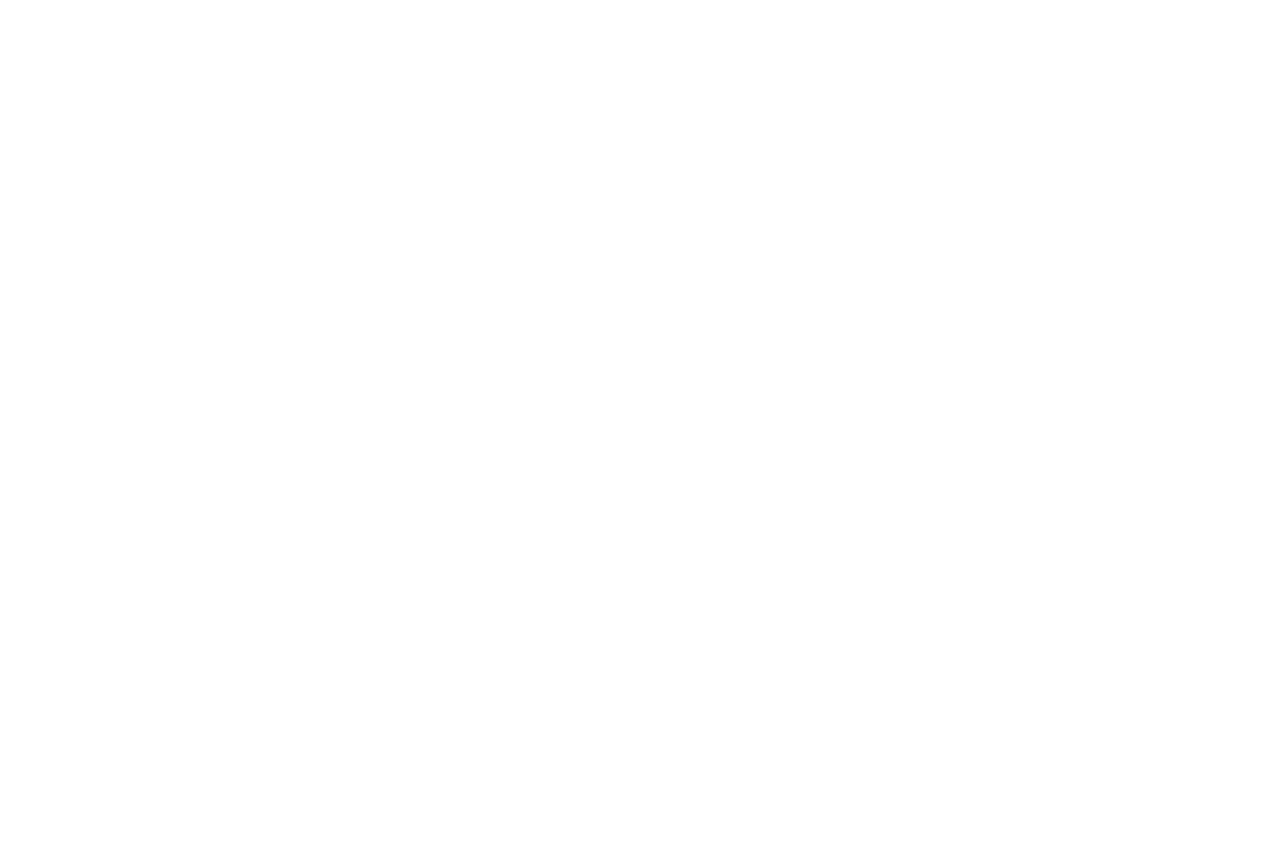
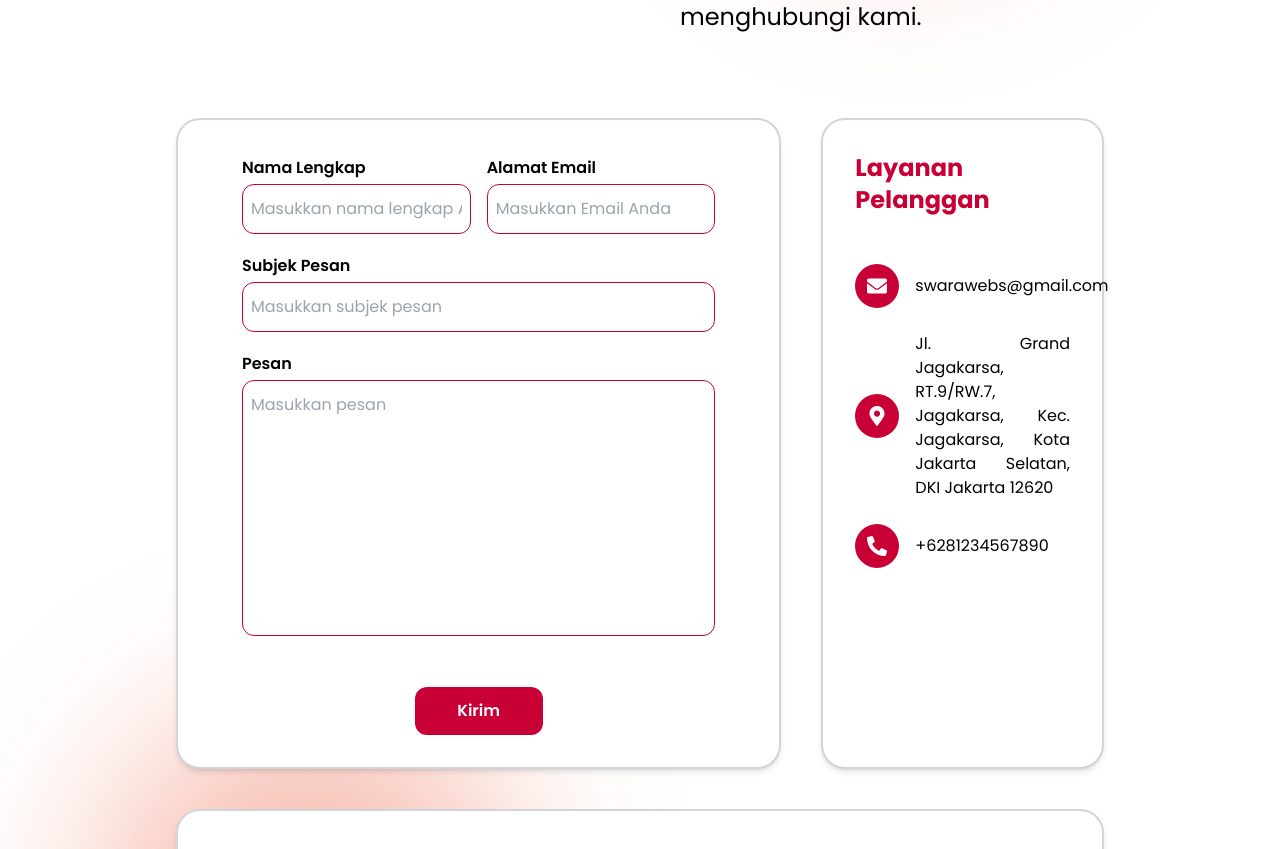
Before and after one commit to lontonggg/swara-fe, a Next.js app: page /bantuan in a window 1280 px wide. Before the commit this address had no page. Shown: the part 437-1286 px from the top of the page. Before the commit the page ends 800 px from the top, so only its background shows below. Built offline with nearby package versions, Linux system fonts and the light colour scheme.

Commit message:
feat: Created bantuan page

```diff
--- /dev/null
+++ b/src/app/bantuan/page.tsx
@@ -0,0 +1,170 @@
+'use client'
+
+import React, { useState } from 'react'
+import Image from 'next/image'
+import { Navbar } from '@/components/common/Navbar'
+import Footer from '@/components/common/Footer'
+import { FaEnvelope, FaMapMarkerAlt, FaPhoneAlt } from 'react-icons/fa'
+
+interface Errors {
+  nama?: string
+  email?: string
+  subjek?: string
+  pesan?: string
+}
+
+export default function Page() {
+  const [errors, setErrors] = useState<Errors>({})
+
+  const validateEmail = (email: string) => {
+    const re = /^[^\s@]+@[^\s@]+\.[^\s@]+$/
+    return re.test(String(email).toLowerCase())
+  }
+
+  const validateForm = (event: React.FormEvent<HTMLFormElement>) => {
+    event.preventDefault()
+    const form = event.target as HTMLFormElement
+    const newErrors: Errors = {}
+
+    const namaInput = form.elements.namedItem('nama') as HTMLInputElement
+    const emailInput = form.elements.namedItem('email') as HTMLInputElement
+    const subjekInput = form.elements.namedItem('subjek') as HTMLInputElement
+    const pesanInput = form.elements.namedItem('pesan') as HTMLTextAreaElement
+
+    if (!namaInput.value.trim()) {
+      newErrors.nama = 'Nama lengkap tidak boleh kosong'
+    }
+    if (!emailInput.value.trim()) {
+      newErrors.email = 'Alamat email tidak boleh kosong'
+    } else if (!validateEmail(emailInput.value.trim())) {
+      newErrors.email = 'Alamat email tidak valid'
+    }
+    if (!subjekInput.value.trim()) {
+      newErrors.subjek = 'Subjek pesan tidak boleh kosong'
+    }
+    if (!pesanInput.value.trim()) {
+      newErrors.pesan = 'Pesan tidak boleh kosong'
+    }
+
+    setErrors(newErrors)
+  }
+
+  const handleInputChange = (event: React.ChangeEvent<HTMLInputElement | HTMLTextAreaElement>) => {
+    const { name, value } = event.target
+    setErrors((prevErrors) => {
+      const newErrors = { ...prevErrors }
+      if (value.trim()) {
+        delete newErrors[name as keyof Errors]
+      } else {
+        newErrors[name as keyof Errors] = `${name.charAt(0).toUpperCase() + name.slice(1)} is required`
+      }
+      return newErrors
+    })
+  }
+
+  return (
+    <div className='backgroundContainer'>
+      <Navbar />
+      <div className='flex flex-col gap-10 mt-20 py-20 px-6 md:px-20 lg:px-24 xl:px-44'>
+        <div className='grid grid-cols-1 md:grid-cols-2'>
+          <div className='hidden md:flex flex-col items-center justify-center p-20'>
+            <Image src='/bantuan/bantuan.png' width={500} height={500} alt='main-poster' />
+          </div>
+          <div className='flex flex-col items-center justify-center md:px-10 gap-6 pt-8 md:pt-0'>
+            <h1 className='text-4xl text-primary font-bold'>Hubungi Kami</h1>
+            <p className='text-2xl leading-relaxed text-justify'>
+              Jika Anda memiliki pertanyaan, membutuhkan bantuan hukum, atau ingin berdiskusi lebih lanjut, jangan ragu untuk menghubungi kami.
+            </p>
+          </div>
+        </div>
+        <div className='grid grid-cols-1 md:grid-cols-3 gap-10'>
+          <div className='border-2 border-gray-300 rounded-3xl py-8 px-16 bg-white shadow-md mt-10 md:mt-0 md:col-span-2'>
+            <form className='space-y-4' onSubmit={validateForm}>
+              <div className='grid grid-cols-1 md:grid-cols-2 gap-4'>
+                <div>
+                  <label htmlFor='nama' className='font-semibold my-2'>Nama Lengkap</label>
+                  <input
+                    type='text'
+                    id='nama'
+                    name='nama'
+                    placeholder='Masukkan nama lengkap Anda'
+                    className={`border ${errors.nama ? 'border-[#FF7387]' : 'border-primary'} rounded-xl p-2 focus:outline-none focus:ring-2 ${errors.nama ? 'focus:ring-[#FF7387]' : 'focus:ring-primary'} focus:border-transparent w-full`}
+                    onChange={handleInputChange}
+                  />
+                  {errors.nama && <span className='text-[#FF7387] mt-1'>{errors.nama}</span>}
+                </div>
+                <div>
+                  <label htmlFor='email' className='font-semibold my-2'>Alamat Email</label>
+                  <input
+                    type='email'
+                    id='email'
+                    name='email'
+                    placeholder='Masukkan Email Anda'
+                    className={`border ${errors.email ? 'border-[#FF7387]' : 'border-primary'} rounded-xl p-2 focus:outline-none focus:ring-2 ${errors.email ? 'focus:ring-[#FF7387]' : 'focus:ring-primary'} focus:border-transparent w-full`}
+                    onChange={handleInputChange}
+                  />
+                  {errors.email && <span className='text-[#FF7387] mt-1'>{errors.email}</span>}
+                </div>
+              </div>
+              <div>
+                <label htmlFor='subjek' className='font-semibold my-2'>Subjek Pesan</label>
+                <input
+                  type='text'
+                  id='subjek'
+                  name='subjek'
+                  placeholder='Masukkan subjek pesan'
+                  className={`border ${errors.subjek ? 'border-[#FF7387]' : 'border-primary'} rounded-xl p-2 focus:outline-none focus:ring-2 ${errors.subjek ? 'focus:ring-[#FF7387]' : 'focus:ring-primary'} focus:border-transparent w-full`}
+                  onChange={handleInputChange}
+                />
+                {errors.subjek && <span className='text-[#FF7387] mt-1'>{errors.subjek}</span>}
+              </div>
+              <div>
+                <label htmlFor='pesan' className='font-semibold my-2'>Pesan</label>
+                <textarea
+                  id='pesan'
+                  name='pesan'
+                  placeholder='Masukkan pesan'
+                  className={`border ${errors.pesan ? 'border-[#FF7387]' : 'border-primary'} rounded-xl p-2 focus:outline-none focus:ring-2 ${errors.pesan ? 'focus:ring-[#FF7387]' : 'focus:ring-primary'} focus:border-transparent w-full h-64 max-h-64 overflow-y-auto resize-none`}
+                  onChange={handleInputChange}
+                ></textarea>
+                {errors.pesan && <span className='text-[#FF7387]'>{errors.pesan}</span>}
+              </div>
+              <div className='flex justify-center'>
+                <button
+                  type='submit'
+                  className='bg-primary rounded-xl text-white p-2 font-semibold mt-6 transition-opacity duration-300 hover:opacity-75 w-32'
+                >
+                  Kirim
+                </button>
+              </div>
+            </form>
+          </div>
+          <div className='border-2 border-gray-300 rounded-3xl py-8 px-8 bg-white shadow-md mt-10 md:mt-0 flex flex-col items-center  space-y-8'>
+            <h2 className='text-2xl font-bold text-primary mb-4'>Layanan Pelanggan</h2>
+            <div className='space-y-6 w-full text-justify'>
+              <div className='flex items-center'>
+                <div className='bg-primary rounded-full p-3 text-white'>
+                  <FaEnvelope className='text-xl' />
+                </div>
+                <span className='ml-4 text-base'>swarawebs@gmail.com</span>
+              </div>
+              <div className='flex items-center'>
+                <div className='bg-primary rounded-full p-3 text-white'>
+                  <FaMapMarkerAlt className='text-xl' />
+                </div>
+                <span className='ml-4 text-base'>Jl. Grand Jagakarsa, RT.9/RW.7, Jagakarsa, Kec. Jagakarsa, Kota Jakarta Selatan, DKI Jakarta 12620</span>
+              </div>
+              <div className='flex items-center'>
+                <div className='bg-primary rounded-full p-3 text-white'>
+                  <FaPhoneAlt className='text-xl' />
+                </div>
+                <span className='ml-4 text-base'>+6281234567890</span>
+              </div>
+            </div>
+          </div>
+        </div>
+        <Footer />
+      </div>
+    </div>
+  )
+}
--- a/src/app/layout.tsx
+++ b/src/app/layout.tsx
@@ -14,7 +14,7 @@
 }>) {
   return (
     <html lang="en">
-      <body className='font-poppins'>
+      <body className='font-poppins leading-loose'>
         {children}
       </body>
     </html>
--- a/src/components/common/Navbar.tsx
+++ b/src/components/common/Navbar.tsx
@@ -32,6 +32,9 @@
           <Link href='/cari-tau'>
             <h1 className={`text-left ${pathname.startsWith('/cari-tau') ? 'text-primary' : ''} hover:text-primary/80 transition-colors duration-300`}>Cari Tau</h1>
           </Link>
+          <Link href='/bantuan'>
+            <h1 className={`text-left ${pathname === '/bantuan' ? 'text-primary' : ''} hover:text-primary/80 transition-colors duration-300`}>Bantuan</h1>
+           </Link>
             <div
               className='relative'
               onMouseEnter={() => setDropdownOpen(true)}
```
Also changed, not shown: public/bantuan/bantuan.png (added).
